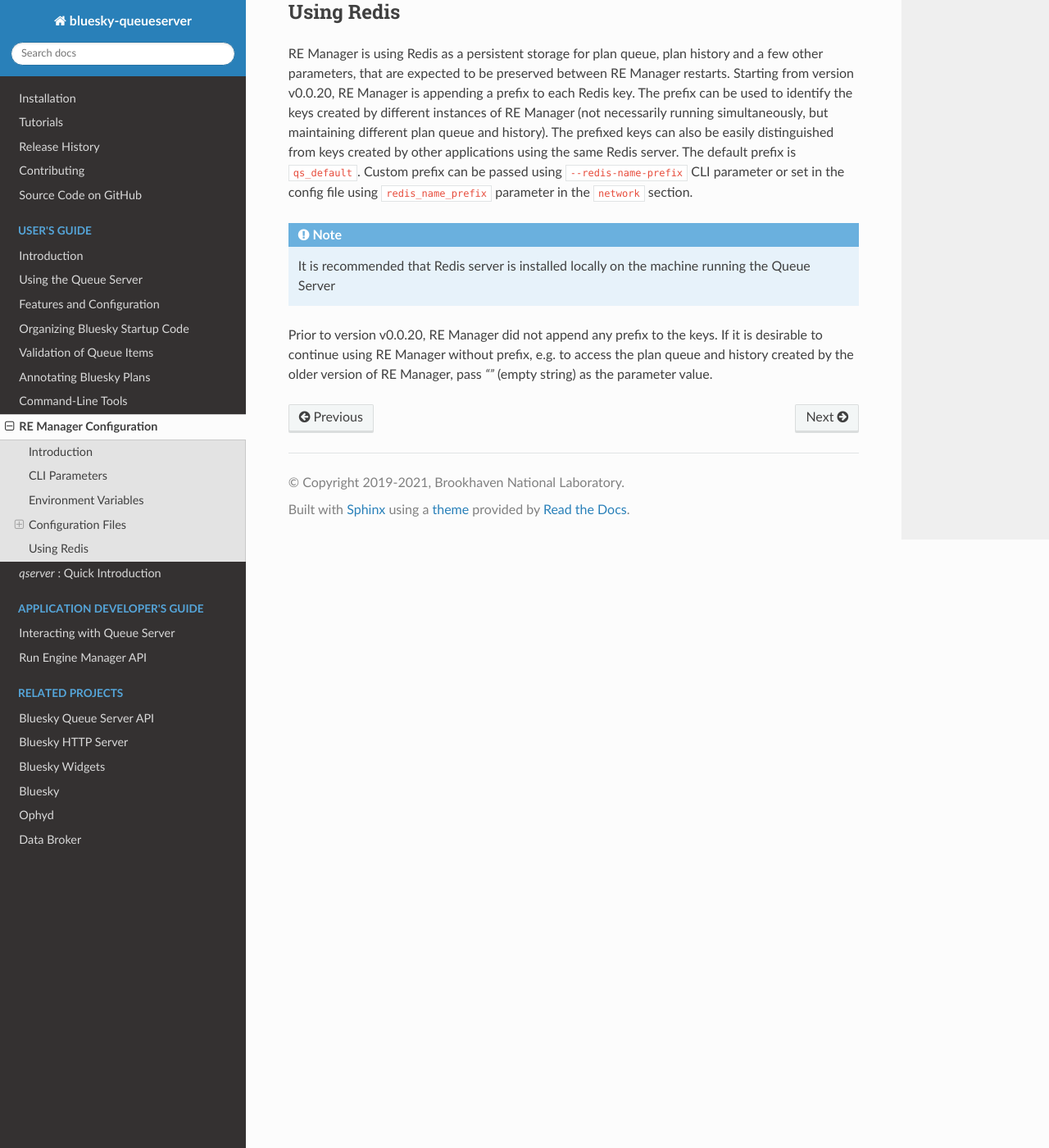
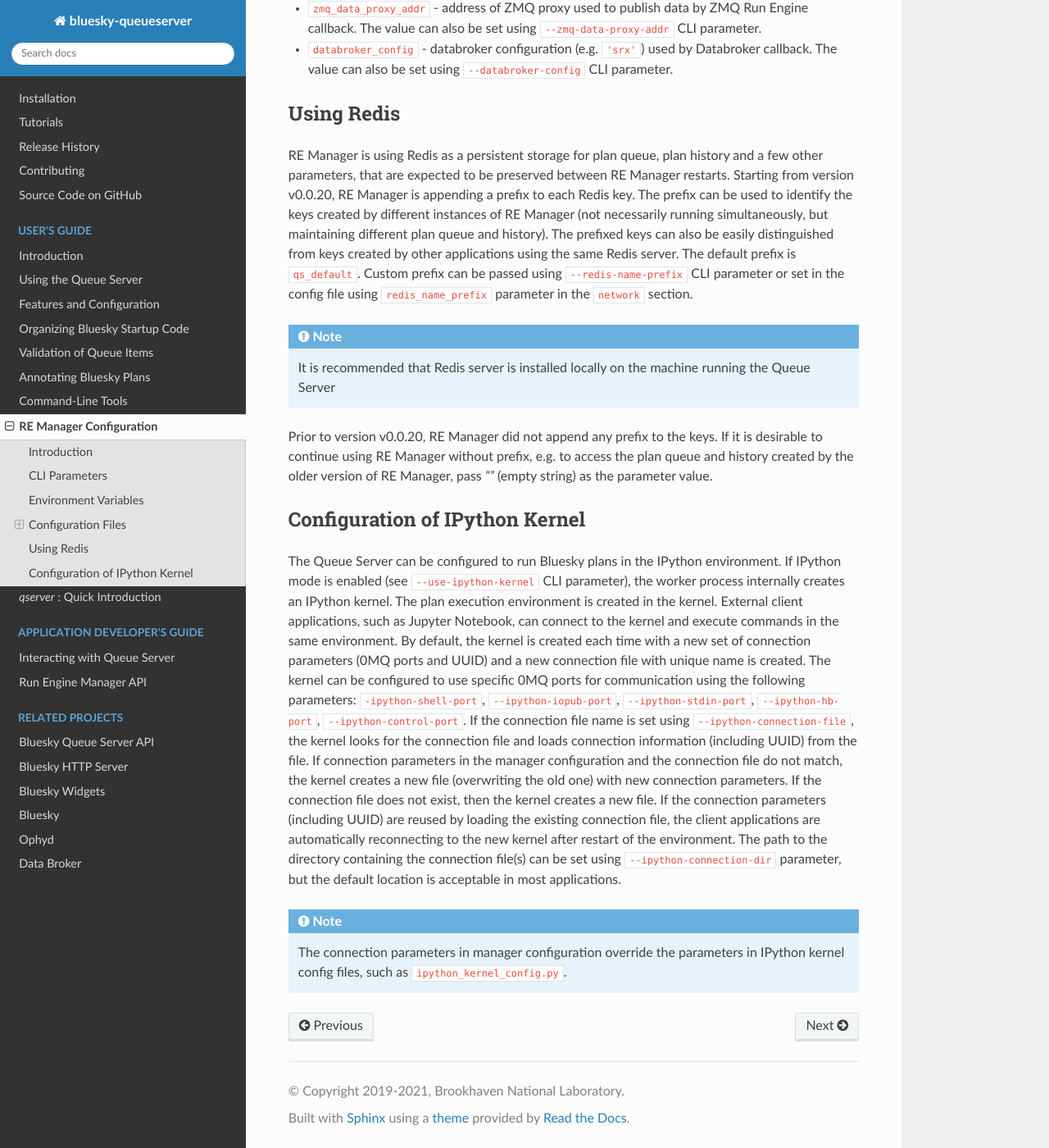
Before and after one commit to bluesky/bluesky-queueserver, a Sphinx documentation site: the page built from docs/source/manager_config.rst, in a window 1280 px wide and 1400 px high, scrolled down 5504 px. Shown: the whole window at 82% size. Built offline with Sphinx 7.4.7 and the Read the Docs theme 3.1.0, drawn with Linux system fonts in a browser that asks for light colours; some of the changed text lies outside the part shown.

Commit message:
DOC: add notes on configuration of IPython kernel

```diff
--- a/docs/source/manager_config.rst
+++ b/docs/source/manager_config.rst
@@ -253,6 +253,14 @@ The parameters that define configuration of RE Worker.
   plotting) or ``qt5`` (plotting using Qt5 backend). The option can also be set using
   ``--ipython-matplotlib`` CLI parameter.
 
+- ``ipython_connection_file`` - the name of the IPython kernel connection file.
+
+- ``ipython_connection_dir`` - the name and directory where IPython kernel creates and looks
+  for the connection files. The default value is good in most cases.
+
+- ``ipython_shell_port``, ``ipython_iopub_port``, ``ipython_stdin_port``, ``ipython_hb_port``,
+  ``ipython_control_port`` - 0MQ ports used by IPython kernel.
+
 
 .. _config_file_run_engine:
 
@@ -300,3 +308,30 @@ or set in the config file using ``redis_name_prefix`` parameter in the ``network
 Prior to version v0.0.20, RE Manager did not append any prefix to the keys. If it is desirable
 to continue using RE Manager without prefix, e.g. to access the plan queue and history created
 by the older version of RE Manager, pass `""` (empty string) as the parameter value.
+
+.. _config_of_ipython_kernel:
+
+Configuration of IPython Kernel
+-------------------------------
+
+The Queue Server can be configured to run Bluesky plans in the IPython environment. If IPython
+mode is enabled (see ``--use-ipython-kernel`` CLI parameter), the worker process internally creates
+an IPython kernel. The plan execution environment is created in the kernel. External client applications,
+such as Jupyter Notebook, can connect to the kernel and execute commands in the same environment.
+By default, the kernel is created each time with a new set of connection parameters (0MQ ports and UUID)
+and a new connection file with unique name is created. The kernel can be configured to use specific
+0MQ ports for communication using the following parameters: ``-ipython-shell-port``, ``--ipython-iopub-port``,
+``--ipython-stdin-port``, ``--ipython-hb-port``, ``--ipython-control-port``. If the connection file name
+is set using ``--ipython-connection-file``, the kernel looks for the connection file and loads connection
+information (including UUID) from the file. If connection parameters in the manager configuration
+and the connection file do not match, the kernel creates a new file (overwriting the old one) with new
+connection parameters. If the connection file does not exist, then the kernel creates a new file.
+If the connection parameters (including UUID) are reused by loading the existing connection file, the
+client applications are automatically reconnecting to the new kernel after restart of the environment.
+The path to the directory containing the connection file(s) can be set using
+``--ipython-connection-dir`` parameter, but the default location is acceptable in most applications.
+
+.. note::
+
+  The connection parameters in manager configuration override the parameters in IPython kernel config
+  files, such as ``ipython_kernel_config.py``.
```
